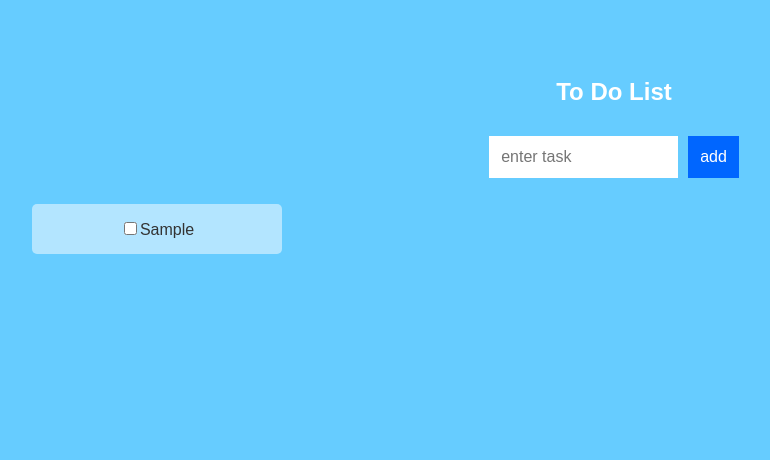
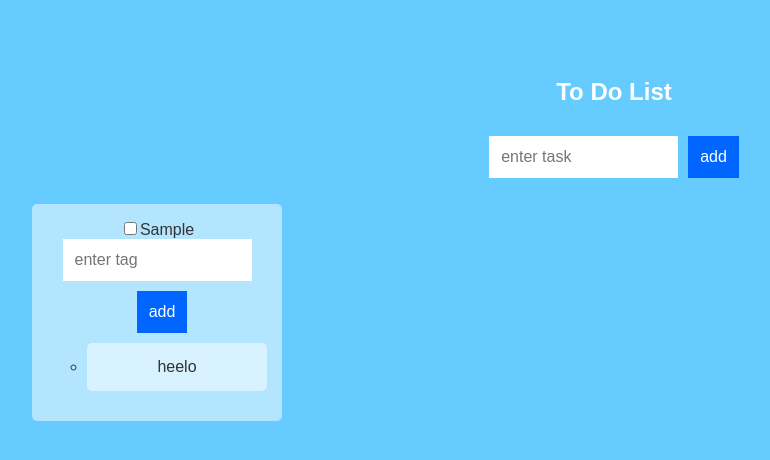
Before and after one commit to shubham2596/react-assign, a React (Create React App) app in the folder my-app/: page / in a window 1280 px wide. Both pictures are taken after typing "Sample" into the empty fields and a click on the button "add". Shown: the top 460 px of the page, without its empty margins (26-796 px from the left). Built offline with nearby package versions, Linux system fonts and the light colour scheme.

Commit message:
Static Tags added Open Issue: Add tags dynamically

```diff
--- /dev/null
+++ b/my-app/src/Tags/Tags.js
@@ -0,0 +1,32 @@
+/* eslint-disable no-unused-vars */
+/* eslint-disable getter-return */
+/* eslint-disable for-direction */
+// eslint-disable-next-line for-direction
+// eslint-disable-next-line getter-return
+// eslint-disable-next-line no-compare-neg-zero
+import React, { Component } from "react";
+
+
+class Tags extends Component {
+    constructor(props) {
+        super(props);
+        this.createTags = this.createTags.bind(this);
+    }
+    createTags(item) {
+        return <li key={item}>
+                {item}
+        </li>
+    }
+    render(){
+        var todoEntries = this.props.entries.tags;
+        var listItems = todoEntries.map(this.createTags);
+        return (
+            <ul>
+                {listItems}
+            </ul>
+        )
+    }
+
+}
+
+export default Tags;
--- a/my-app/src/ToDoList/TodoList.js
+++ b/my-app/src/ToDoList/TodoList.js
@@ -7,7 +7,6 @@
 import React, { Component } from "react";
 import TodoItems from '../TodoItems/TodoItems';
 import './TodoList.css';
-
 
 class TodoList extends Component {
 
@@ -24,7 +23,7 @@ class TodoList extends Component {
             var newItem = {
                 text: this._inputElement.value,
                 key: Date.now(),
-                tags: [],
+                tags:['heelo'],
             };
 
             this.setState((prevState) => {
@@ -40,10 +39,6 @@ class TodoList extends Component {
 
         e.preventDefault();
 
-    }
-
-    result(params) {
-        console.log(params);
     }
 
     render() {
--- a/my-app/src/TodoItems/TodoItems.js
+++ b/my-app/src/TodoItems/TodoItems.js
@@ -5,8 +5,8 @@
 // eslint-disable-next-line getter-return
 // eslint-disable-next-line no-compare-neg-zero
 import React, { Component } from "react";
-import FlipMove from "react-flip-move";
 import './TodoItems.css';
+import Tags from '../Tags/Tags';
 
 class TodoItems extends Component {
 
@@ -18,8 +18,10 @@ class TodoItems extends Component {
         super(props);
         this.state = {
             checked: false,
+            tags: [],
         }
         this.createTasks = this.createTasks.bind(this);
+        this.addTag = this.addTag.bind(this);
     }
 
     // delete(key) {
@@ -32,16 +34,46 @@ class TodoItems extends Component {
         document.getElementById(key).style.textDecoration = 'line-through';
     }
 
+
+    addTag(e) {
+        if (this._inputElement.value !== "") {
+            var newItem = this._inputElement.value;
+
+            this.setState((prevState) => {
+                return {
+                    tags: prevState.tags.concat(newItem)
+                };
+            });
+
+            this._inputElement.value = "";
+        }
+        e.preventDefault();
+
+    }
+
     createTasks(item) {
-        let checkbox_class = this.state.checked ? "before" : "after";
         return <li key={item.key}>
             <div id={item.key}>
                 <input type="checkbox"
-                    // className={checkbox_class}
-                    //    onChange={this.handleCheckboxChange}
                     onClick={() => this.strike(item.key)}
                 />
                 {item.text}
+                {/* <li>{item.tags}</li> */}
+                {/* {item.tags.map(t => {
+                    return <li>{t}</li>
+                })} */}
+
+                <div className="header">
+                    <form onSubmit={this.addTag}>
+                        <input ref={(a) => this._inputElement = a} placeholder="enter tag">
+                        </input>
+                        <button type="submit">add</button>
+                    </form>
+                </div>
+
+                {/* {item.tags}={this.state.tags};
+                {console.log(item.tags)}; */}
+                <Tags entries={item} />
             </div>
         </li>
     }
@@ -52,9 +84,7 @@ class TodoItems extends Component {
 
         return (
             <ul className="theList">
-                <FlipMove duration={500} easing="ease-out">
-                    {listItems}
-                </FlipMove>
+                {listItems}
             </ul>
         );
     }
```
Also changed, not shown: my-app/src/Tags/Tags.css (added).
